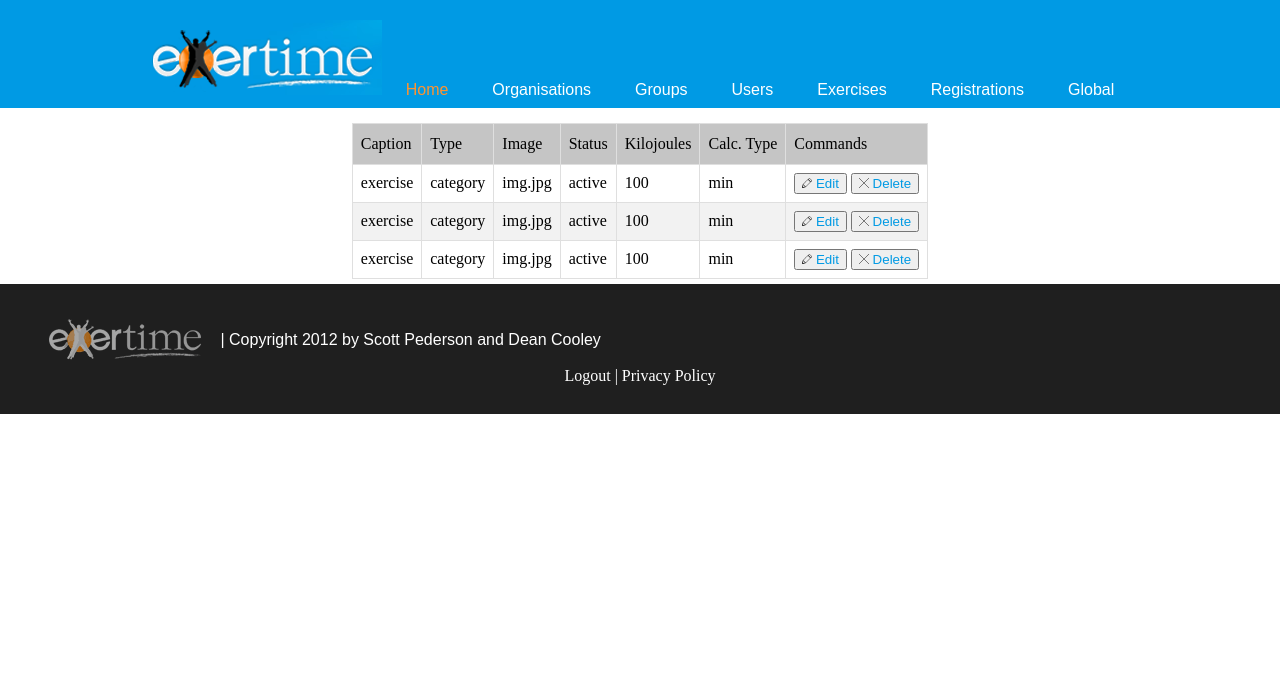
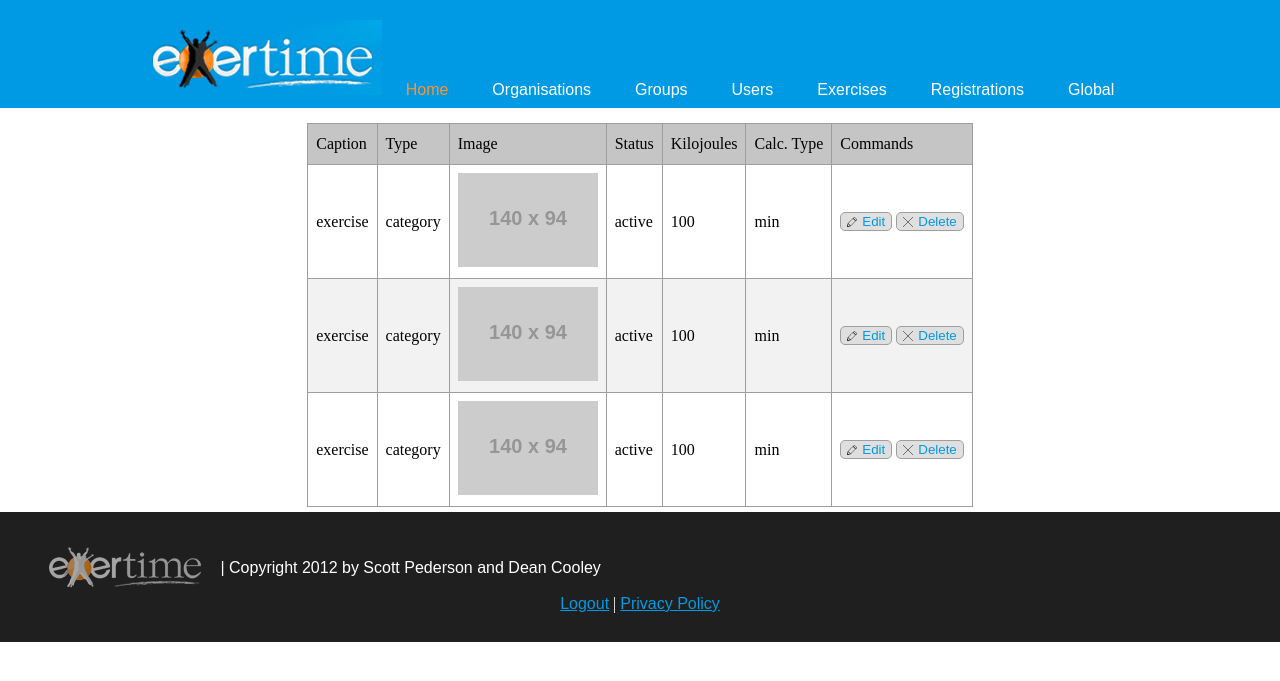
Before and after one commit to Kanokisaragi/exertime-website, a PHP site: page /exercises.php in a window 1280 px wide. Shown: the top 681 px of the page. Run offline with PHP 8.4, Linux system fonts and the light colour scheme; grey boxes labelled with a size stand in for pictures from a placeholder-image service; some libraries are stand-ins or nearby versions.

Commit message:
Finished Tables

```diff
--- a/public_html/exercises.php
+++ b/public_html/exercises.php
@@ -21,55 +21,54 @@
                 <tr>
                     <td>exercise</td>
                     <td>category</td>
-                    <td>img.jpg</td>
+                    <td>
+                        <img class"img-exercise" src="https://via.placeholder.com/140x94.png" alt="">
+                    </td>
                     <td>active</td>
                     <td>100</td>
                     <td>min</td>
                     <td>
-                        <button type="button" name="btn-edit" class="btn-cmd">
-                            <img src="./resources/img/icons/edit.svg" alt="edit">
-                            Edit
+                        <button type="button" name="btn-edit">
+                            <a class="btn-icon btn-edit">Edit</a>
                         </button>
-                        <button type="button" name="btn-del" class="btn-cmd">
-                            <img src="./resources/img/icons/delete.svg" alt="edit">
-                            Delete
+                        <button type="button" name="btn-del">
+                            <a class="btn-icon btn-del">Delete</a>
                         </button>
                     </td>
                 </tr>
                 <tr>
                     <td>exercise</td>
                     <td>category</td>
-                    <td>img.jpg</td>
+                    <td>
+                        <img src="https://via.placeholder.com/140x94.png" alt="">
+                    </td>
                     <td>active</td>
                     <td>100</td>
                     <td>min</td>
                     <td>
-                        <button type="button" name="btn-edit" class="btn-cmd">
-                            <img src="./resources/img/icons/edit.svg" alt="edit">
-                            Edit
+                        <button type="button" name="btn-edit">
+                            <a class="btn-icon btn-edit">Edit</a>
                         </button>
-                        <button type="button" name="btn-del" class="btn-cmd">
-                            <img src="./resources/img/icons/delete.svg" alt="edit">
-                            Delete
+                        <button type="button" name="btn-del">
+                            <a class="btn-icon btn-del">Delete</a>
                         </button>
                     </td>
                 </tr>
                 <tr>
                     <td>exercise</td>
                     <td>category</td>
-                    <td>img.jpg</td>
+                    <td>
+                        <img src="https://via.placeholder.com/140x94.png" alt="">
+                    </td>
                     <td>active</td>
                     <td>100</td>
                     <td>min</td>
                     <td>
-                        <button type="button" name="btn-edit" class="btn-cmd">
-
-                            <img src="./resources/img/icons/edit.svg" alt="edit">
-                            Edit
+                        <button type="button" name="btn-edit">
+                            <a class="btn-icon btn-edit">Edit</a>
                         </button>
-                        <button type="button" name="btn-del" class="btn-cmd">
-                            <img src="./resources/img/icons/delete.svg" alt="edit">
-                            Delete
+                        <button type="button" name="btn-del">
+                            <a class="btn-icon btn-del">Delete</a>
                         </button>
                     </td>
                 </tr>
--- a/public_html/groups.php
+++ b/public_html/groups.php
@@ -33,12 +33,10 @@
                     <td>True</td>
                     <td>
                         <button type="button" name="btn-edit">
-                            <img src="./resources/img/icons/edit.svg" alt="edit" width="10px" height="10px">
-                            Edit
+                            <a class="btn-icon btn-edit">Edit</a>
                         </button>
                         <button type="button" name="btn-del">
-                            <img src="./resources/img/icons/delete.svg" alt="edit" width="10px" height="10px">
-                            Delete
+                            <a class="btn-icon btn-del">Delete</a>
                         </button>
                     </td>
                 </tr>
--- a/public_html/include/footer.php
+++ b/public_html/include/footer.php
@@ -3,8 +3,8 @@
              | Copyright 2012 by Scott Pederson and Dean Cooley</p>
 
         <ul>
-            <li>Logout</li>
+            <li><a href="#">Logout</a></li>
             <li> | </li>
-            <li>Privacy Policy</li>
+            <li><a href="#">Privacy Policy</a></li>
         </ul>
 </footer>
--- a/public_html/include/head.php
+++ b/public_html/include/head.php
@@ -3,5 +3,5 @@
 
 <link rel="icon" type="image/png" href="/resources/images/favicon.ico" />
 
-<link rel="stylesheet" href="resources/css/reset.css">
-<link rel="stylesheet" href="resources/css/style.css">
+<link rel="stylesheet" media="screen" href="resources/css/reset.css">
+<link rel="stylesheet" media="screen" href="resources/css/style.css">
--- a/public_html/registrations.php
+++ b/public_html/registrations.php
@@ -25,12 +25,10 @@
                     <td>10</td>
                     <td>
                         <button type="button" name="btn-edit">
-                            <img src="./resources/img/icons/edit.svg" alt="edit" width="10px" height="10px">
-                            Edit
+                            <a class="btn-icon btn-edit">Edit</a>
                         </button>
                         <button type="button" name="btn-del">
-                            <img src="./resources/img/icons/delete.svg" alt="edit" width="10px" height="10px">
-                            Delete
+                            <a class="btn-icon btn-del">Delete</a>
                         </button>
                     </td>
                 </tr>
--- a/public_html/resources/css/style.css
+++ b/public_html/resources/css/style.css
@@ -1,12 +1,13 @@
 :root {
     --primary-theme-colour: #009ae4;
     --scondary-theme-colour: #FE9330;
-    --footer-colour: #1f1f1f;
+    --footer-colour: var(--black);
 
-    --table-colour-light_grey:  #f2f2f2;
-    --table-colour-header: #C5C5C5;
-    --table-colour-hover: #dfdfdf;
-    --table-colour-text: #1f1f1f;
+    --pale_white:  #f2f2f2;
+    --lighter_grey: #dfdfdf;
+    --light_grey: #c5c5c5;
+    --grey: #9f9d9d;
+    --black: #1f1f1f;
 }
 
 
@@ -21,30 +22,48 @@ body {
     padding-bottom: 10px;
 }
 
-h1 {
+h1, h2, h3, h4, h5, h6, p, a {
     font-family: Arial, Helvetica, sans-serif;
 }
 
-h2, h3, h4, h5, h6 {
-    font-family: Arial, Helvetica, sans-serif;
+h1, h2 {
+    font-style: "Segoe UI Light","Segoe UI","Century Gothic", Arial, "Times New Roman";
+    color: var(--primary-theme-colour);
 }
 
-p, a {
-    font-family: Arial, Helvetica, sans-serif;
+a {
+    color: var(--primary-theme-colour);
 }
 
 /*  Buttons */
-button {
-
+button, input[type="submit"] {
+    border: 1px solid var(--grey);  /*#a6a6a6*/
+    border-radius: 5px;
+    background: var(--lighter_grey);    /*#e3e3e3*/
 }
 
-button.btn-cmd {
+button:hover, input[type="submit"]:hover {
+    background: var(--light_grey);  /*#c8c8c8*/
+}
+
+button:active, input[type="submit"]:active {
+    background: var(--scondary-theme-colour);
+}
+
+.btn-icon {
+    background-repeat: no-repeat;
+    background-position: left center;
+    background-size: 10px;
+    padding-left:15px;
     color: var(--primary-theme-colour);
 }
 
-button.btn-cmd img {
-    width: 10px;
-    height: 10px;
+.btn-edit {
+    background-image: url('../img/icons/edit.svg');
+}
+
+.btn-del {
+    background-image: url('../img/icons/delete.svg');
 }
 
 
@@ -61,23 +80,24 @@ table {
 }
 
 td, th {
-    border: 1px solid var(--table-colour-hover);
+    border: 1px solid var(--grey);
     padding: 8px;
+    vertical-align: middle;
 }
 
 tr:nth-child(odd){
-    background-color: var(--table-colour-light_grey);
+    background-color: var(--pale_white);
 }
 
 tr:hover {
-    background-color: var(--table-colour-hover);
+    background-color: var(--lighter_grey);
 }
 
 th {
     padding-top: 12px;
     padding-bottom: 12px;
     text-align: left;
-    background-color: var(--table-colour-header);
+    background-color: var(--light_grey);
     color: black;
 }
 
--- a/public_html/users.php
+++ b/public_html/users.php
@@ -35,12 +35,10 @@
                     <td>true</td>
                     <td>
                         <button type="button" name="btn-edit">
-                            <img src="./resources/img/icons/edit.svg" alt="edit" width="10px" height="10px">
-                            Edit
+                            <a class="btn-icon btn-edit">Edit</a>
                         </button>
                         <button type="button" name="btn-del">
-                            <img src="./resources/img/icons/delete.svg" alt="edit" width="10px" height="10px">
-                            Delete
+                            <a class="btn-icon btn-del">Delete</a>
                         </button>
                     </td>
                 </tr>
```
Also changed, not shown: public_html/global.php (+9 -2 lines), public_html/home.php (+12 -2 lines), public_html/organisations.php (+8 -0 lines), public_html/include/header.php (line endings or trailing spaces).
